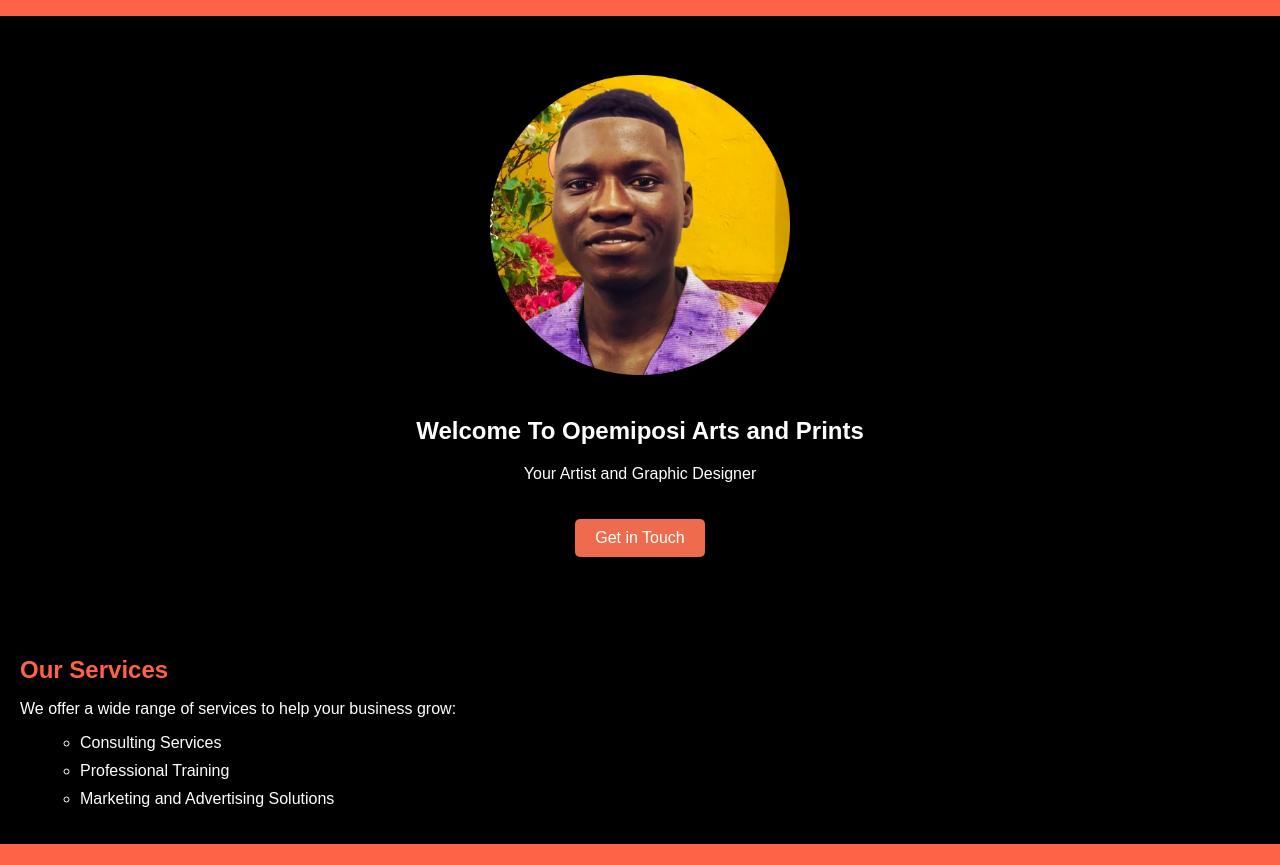
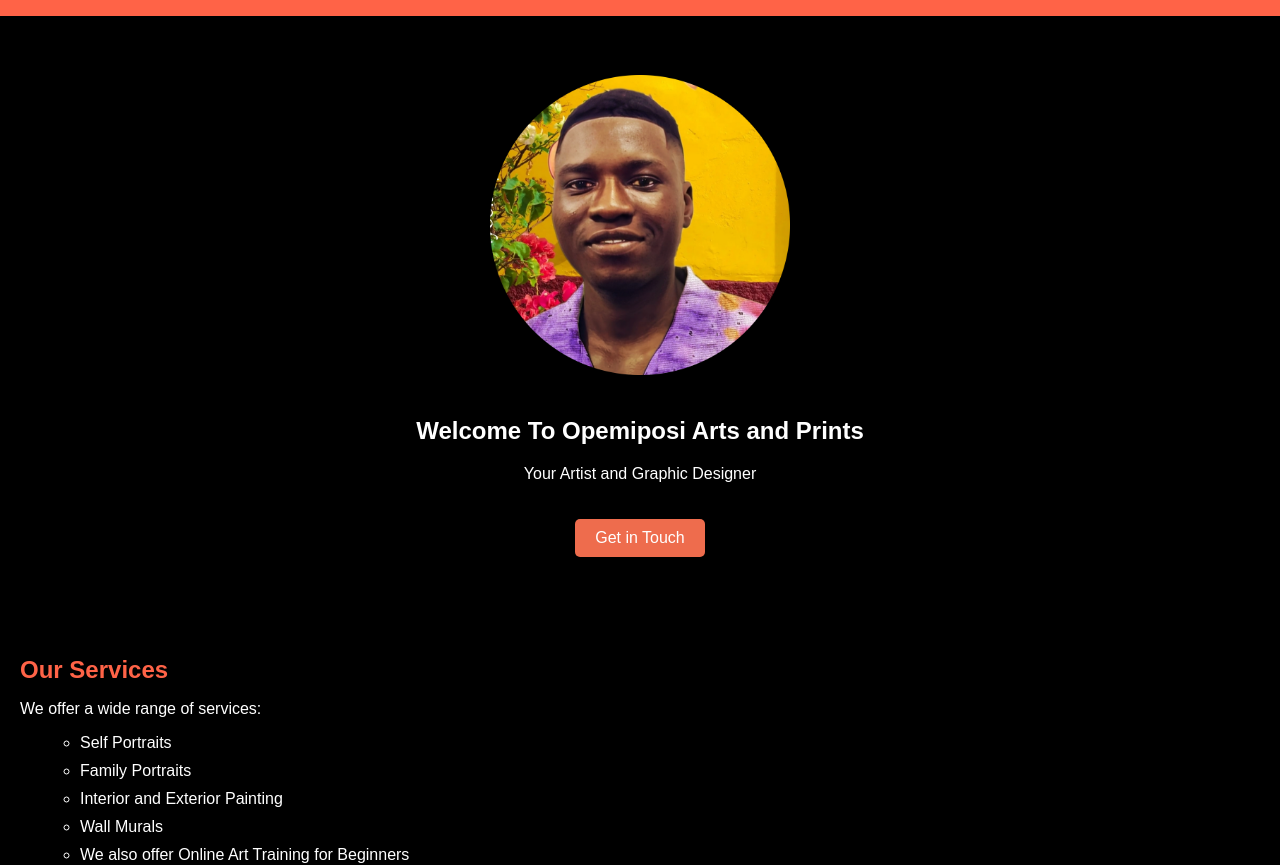
Before and after one commit to Opemiposiart/portfolio, a plain HTML site: page index.html in a window 1280 px wide. Shown: the part 94-959 px from the top of the page. Drawn offline with Linux system fonts and the light colour scheme.

Commit message:
Update index.html

```diff
--- a/index.html
+++ b/index.html
@@ -35,11 +35,13 @@
 
     <section id="services">
         <h2>Our Services</h2>
-        <p>We offer a wide range of services to help your business grow:</p>
+        <p>We offer a wide range of services:</p>
         <ul>
-            <li>Consulting Services</li>
-            <li>Professional Training</li>
-            <li>Marketing and Advertising Solutions</li>
+            <li>Self Portraits</li>
+            <li>Family Portraits</li>
+            <li>Interior and Exterior Painting</li>
+            <li>Wall Murals</li>
+            <li>We also offer Online Art Training for Beginners</li>
             <!-- More services can be listed here -->
         </ul>
     </section>
```
